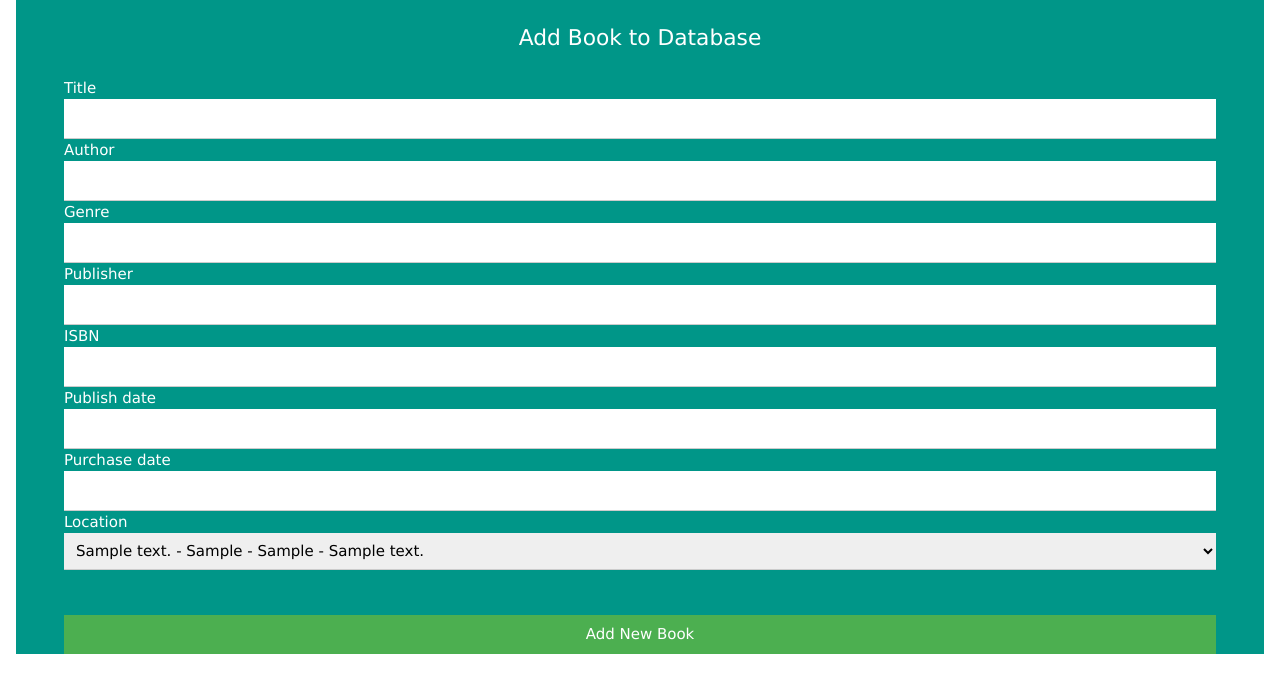
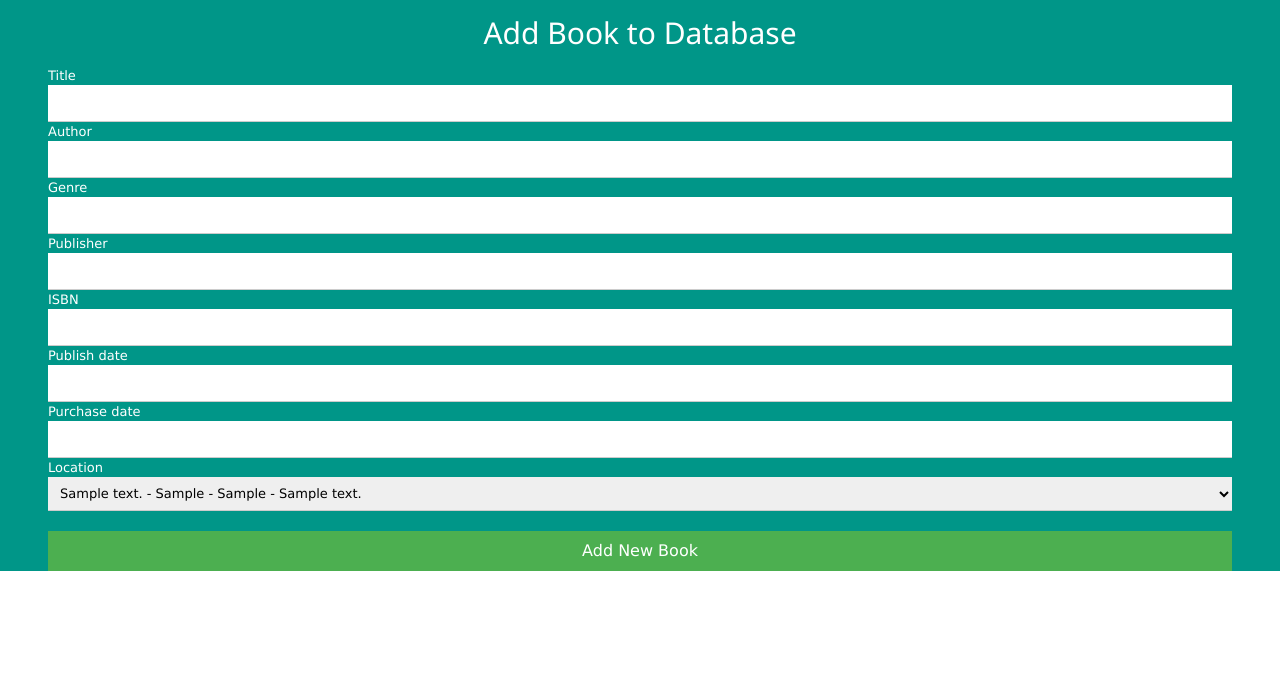
Before and after one commit to samuelmovi/django_library_manager, a Django app: page /books/new/ in a window 1280 px wide. Shown: the part 120-800 px from the top of the page. Run offline with Django 3.2, Linux system fonts and the light colour scheme; a user stored in the database is signed in; tables that the repository leaves empty hold one stand-in row (values such as "Sample post").

Commit message:
separated tempaltes for new book and book info, both working as expected

```diff
--- a/library/templates/library/book_info.html
+++ b/library/templates/library/book_info.html
@@ -50,46 +50,5 @@
 	</form>
   </div>
 </div>
-{% elif response %}
-  <p>
-  {{ response }}
-  </p>
-{% else %}
-  <div   class="w3-container">
-    <div  class="w3-container w3-teal">
-      <div class="w3-container">
-         <p style="font-size:1.7vw;text-align:center" >{% trans 'Add Book to Database' %}</p>
-	  </div>
-      <div class="w3-container">
-		<form class="w3-container" action="{% url 'library:new_book' %}" method='post'>
-			{% csrf_token %}
-		  <label>{% trans 'Title' %}</label>
-	      <input class="w3-input" type="text" name="title">
-	      <label >{% trans 'Author' %}</label>
-	      <input class="w3-input" type="text" name="author">
-	      <label>{% trans 'Genre' %}</label>
-	      <input class="w3-input" type="text" name="genre">
-	      <label>{% trans 'Publisher' %}</label>
-	      <input class="w3-input" type="text" name="publisher">
-	      <label>{% trans 'ISBN' %}</label>
-		  <input class="w3-input" type="text" name="isbn">
-	      <label >{% trans 'Publish date' %}</label>
-	      <input class="w3-input" type="text" name="publish_date">
-	      <label>{% trans 'Purchase date' %}</label>
-	      <input class="w3-input" type="text" name="purchase_date">
-	      <label>{% trans 'Location' %}</label>
-		  <select class="w3-input" name="location_id">
-		  	{% if all_locations %}
-			{% for location in all_locations %}
-			<option value="{{ location.value }}">{{ location.text }}</option>\n
-			{% endfor %}
-			{% endif %}
-		  </select>
-    	<br/><br/>
-			<button type="submit" class="w3-button w3-green w3-block w3-hover-black">{% trans 'Add New Book' %}</button>
-		</form>
-    </div>
-  </div>
-</div>
 {% endif %}
 {% endblock %}
--- /dev/null
+++ b/library/templates/library/new_book.html
@@ -0,0 +1,38 @@
+{% extends "library/base.html" %}
+{% block content %}
+{% load i18n %}
+  <div  class="w3-container small-font w3-teal">
+      <div class="w3-container">
+          <h2 align="center" >{% trans 'Add Book to Database' %}</h2>
+	  </div>
+      <div class="w3-container">
+		<form class="w3-container" action="{% url 'library:new_book' %}" method='post'>
+			{% csrf_token %}
+		  <label>{% trans 'Title' %}</label>
+	      <input class="w3-input" type="text" name="title">
+	      <label >{% trans 'Author' %}</label>
+	      <input class="w3-input" type="text" name="author">
+	      <label>{% trans 'Genre' %}</label>
+	      <input class="w3-input" type="text" name="genre">
+	      <label>{% trans 'Publisher' %}</label>
+	      <input class="w3-input" type="text" name="publisher">
+	      <label>{% trans 'ISBN' %}</label>
+		  <input class="w3-input" type="text" name="isbn">
+	      <label >{% trans 'Publish date' %}</label>
+	      <input class="w3-input" type="text" name="publish_date">
+	      <label>{% trans 'Purchase date' %}</label>
+	      <input class="w3-input" type="text" name="purchase_date">
+	      <label>{% trans 'Location' %}</label>
+		  <select class="w3-input" name="location_id">
+		  	{% if all_locations %}
+			{% for location in all_locations %}
+			<option value="{{ location.value }}">{{ location.text }}</option>\n
+			{% endfor %}
+			{% endif %}
+		  </select>
+    	<br>
+			<button type="submit" class="medium-font w3-button w3-green w3-block w3-hover-black">{% trans 'Add New Book' %}</button>
+		</form>
+      </div>
+    </div>
+{% endblock %}
--- a/library/views.py
+++ b/library/views.py
@@ -100,8 +100,6 @@
     title = _("All Books")
     bottom_bar = [
         {'href': '/books/new/', 'text': _('New')},
-        {'href': '/books/modify/', 'text': _('Modify')},
-        {'href': '/books/delete/', 'text': _('Delete')},
     ]
 
     def get_queryset(self):
@@ -114,7 +112,7 @@
         #  context['my_header'] = header,
         context['table_headers'] = book_table_headers
         context['books'] = all_books
-        # context['bottom_bar'] = self.bottom_bar
+        context['bottom_bar'] = self.bottom_bar
         return context
 
 
@@ -188,9 +186,8 @@
             context = {
                 # 'my_header': header,
                 'all_locations': my_locations,
-                'action': 'new',
             }
-            return render(request, 'library/book_info.html', context)
+            return render(request, 'library/new_book.html', context)
         except Exception:
             return redirect('/bad_data/')
 
```
